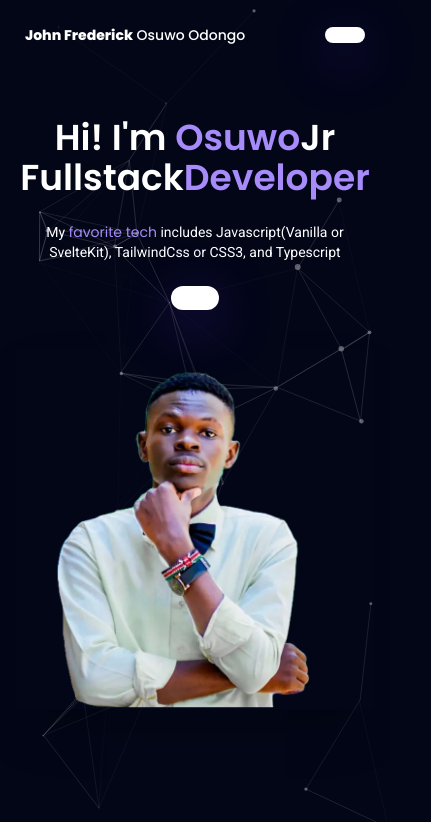
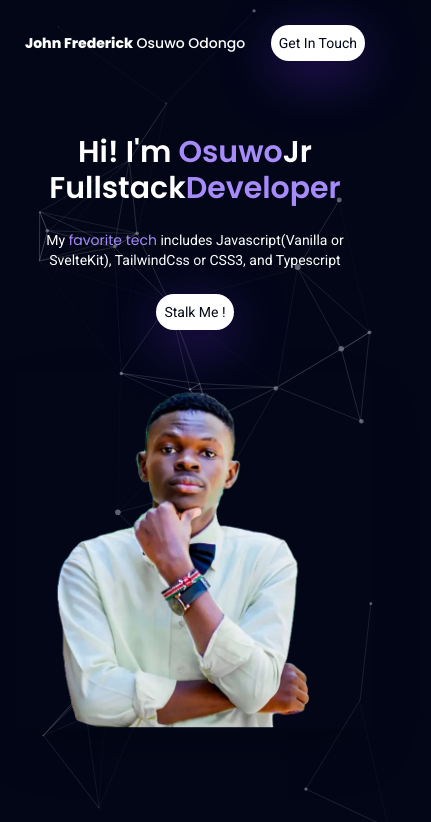
Before and after one commit to OsuwoJr/myprofile, a SvelteKit app: page / in a window 390 px wide. Shown: the top 822 px of the page, 431 px wide, since content can reach past the window. Built offline with nearby package versions, Linux system fonts and the light colour scheme.

Commit message:
Added Button component
Adjusted header and Main components

```diff
--- /dev/null
+++ b/src/components/Button.svelte
@@ -0,0 +1,6 @@
+<script>
+    export let text;
+    export let link;
+</script>
+
+<a class="blueShadow relative overflow-hidden px-2 md:px-5 py-2 group rounded-full bg-white text-slate-950 max-w-max" href={link} target="_blank" >{text}</a>
--- a/src/components/Header.svelte
+++ b/src/components/Header.svelte
@@ -1,4 +1,5 @@
 <script>
+    import Button from "./Button.svelte";
     export let y;
     let tabs = [
         {name:"Projects", link:"#projects"},
@@ -19,11 +20,13 @@
 </a>
 {/each}
     </div>
-    <a
+
+<Button text="Get In Touch" link="https://osuwojrr.netlify.app/"/>
+    <!-- <a
     href="https://osuwojrr.netlify.app/" target="_blank"
     class="blueShadow relative overflow-hidden px-5 py-2 group rounded-full bg-white text-slate-950">
        <div class="absolute top-0 right-full w-full h-full bg-violet-400 opacity-20 group-hover:translate-x-full z-0 duration-200">
             <h4 class="relative z-10 ">Get In Touch</h4>
        </div>
-    </a>
+    </a> -->
 </header>
--- a/src/components/Main.svelte
+++ b/src/components/Main.svelte
@@ -1,5 +1,6 @@
 <script>
 import Step from "./Step.svelte";
+import Button from "./Button.svelte";
 
 let steps = [
     {name:"HTML5", icon:"fa-brands fa-html5"},
@@ -18,16 +19,18 @@ let benefits = [
 
 <main class="flex flex-col flex-1 p-4">
     <section id="introPage" class="grid grid-cols-1 lg:grid-cols-2 gap-10 py-8 sm:py-14">
-        <div class="flex flex-col lg:justify-center text-center lg:text-left gap-6 md:gap-8 lg:gap-10">
-            <h2 class="font-semibold text-4xl sm:text-5xl md:text-6xl">
+        <div class="flex flex-col lg:justify-center items-center md:items-start text-center lg:text-left gap-6 md:gap-8 lg:gap-10">
+            <h2 class="font-semibold text-3xl md:text-6xl">
                 Hi! I'm <span class="poppins text-violet-400">Osuwo</span>Jr <br/>Fullstack<span class="poppins text-violet-400">Developer</span>
             </h2>
             <p>My <span class="poppins text-violet-400"> favorite tech</span> includes Javascript(Vanilla or SvelteKit), TailwindCss or CSS3, and Typescript</p>
-            <a href="https://github.com/OsuwoJr" target="_blank" class="blueShadow mx-auto lg:mr-auto lg:ml-0 text-base sm:text-lg md:text-xl poppins relative overflow-hidden px-6 py-3 group rounded-full bg-white text-slate-950 cursor-pointer">
+
+            <Button  text="Stalk Me !" link="https://github.com/OsuwoJr/"/>
+            <!-- <a href="https://github.com/OsuwoJr" target="_blank" class="blueShadow mx-auto lg:mr-auto lg:ml-0 text-base sm:text-lg md:text-xl poppins relative overflow-hidden px-6 py-3 group rounded-full bg-white text-slate-950 cursor-pointer">
                  <div class="absolute top-0 right-full w-full h-full bg-violet-400 opacity-20 group-hover:translate-x-full z-0 duration-200">
                     <h4 class="relative z-[9]">Get in touch &rarr;</h4>
                  </div>
-            </a>
+            </a> -->
         </div>
         <div class="relative shadow-2xl grid place-items-center">
             <img
@@ -80,7 +83,7 @@ let benefits = [
                <h3 class="text-2xl sm:text-3xl md:text-5xl">
                    {benefit.name}
                </h3>
-               <p>{benefit.description}</p>
+               <p class="w-[400px]">{benefit.description}</p>
             </div>
           </div>
           {/each}
```
